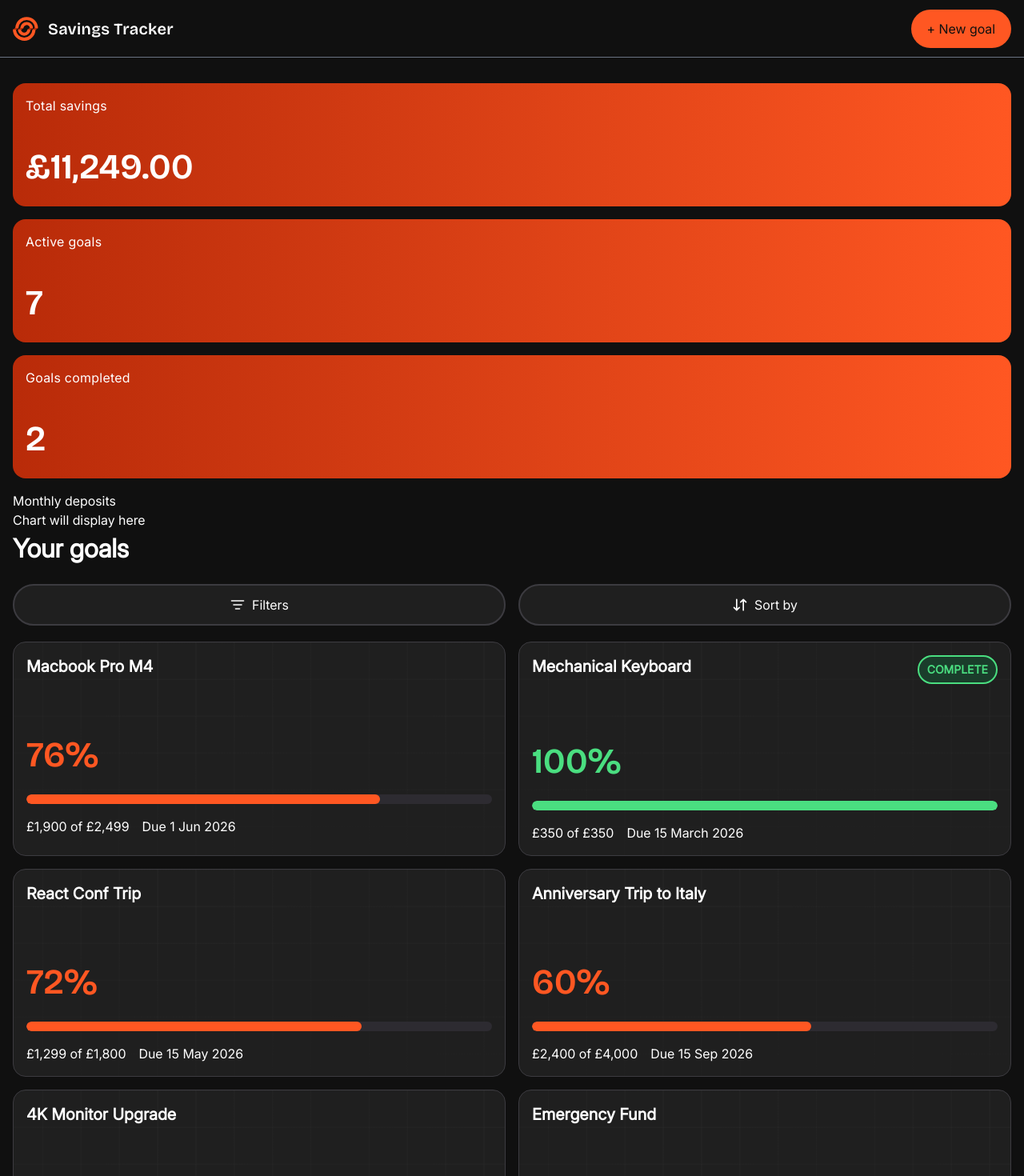
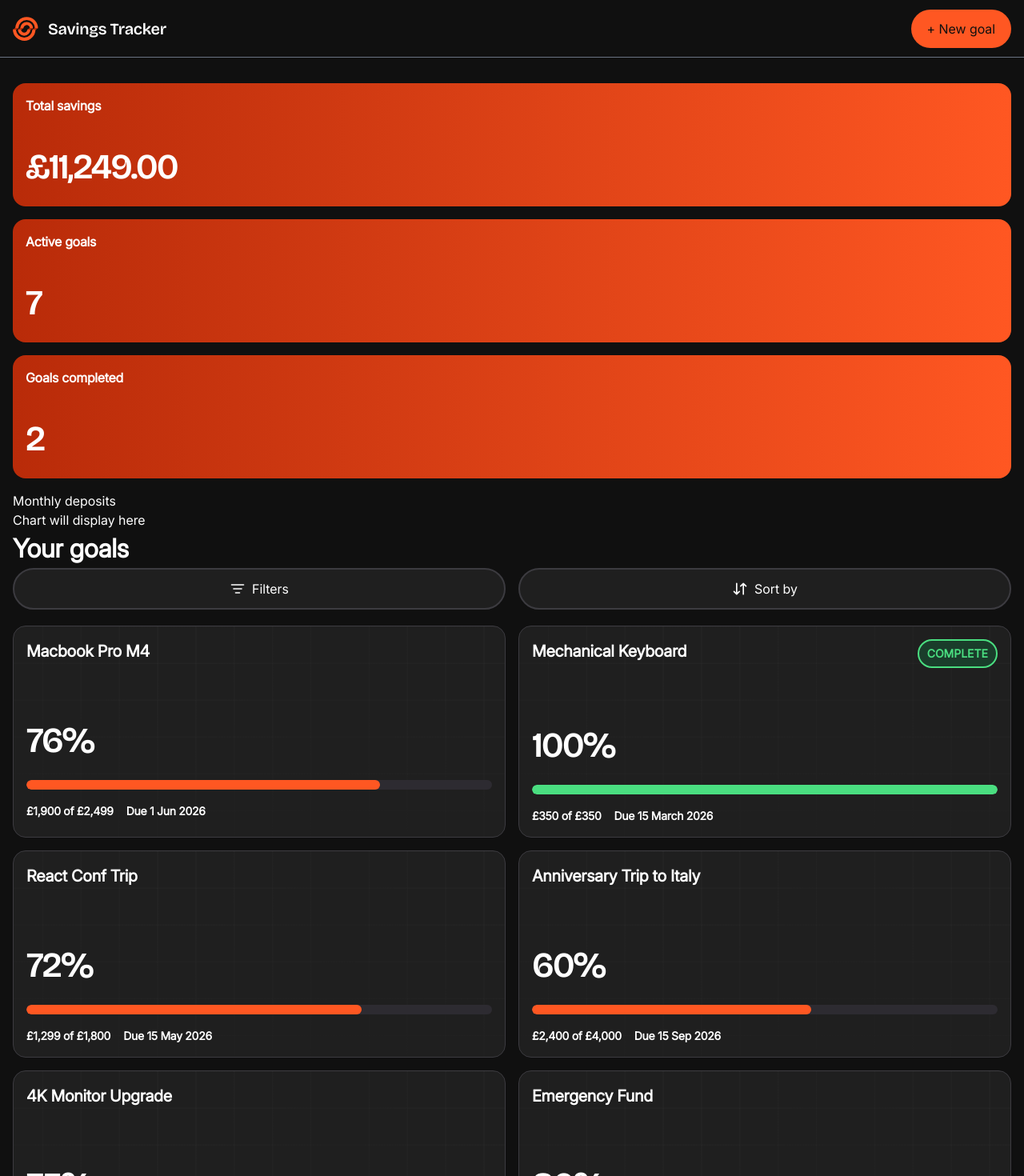
Before and after one commit to bradleyfowler/savings-tracker, a Next.js app: page / in a window 1280 px wide. Shown: the top 1470 px of the page at 80% size. Built offline with nearby package versions, Linux system fonts and the light colour scheme.

Commit message:
feat: add text presets

```diff
--- a/app/globals.css
+++ b/app/globals.css
@@ -33,3 +33,56 @@ body {
 .font-heading {
   font-family: var(--font-heading);
 }
+
+.text-preset-1 {
+  font-family: var(--font-heading);
+  font-size: 64px;
+  font-weight: 600;
+  letter-spacing: -2px;
+}
+
+.text-preset-1-mobile {
+  font-family: var(--font-heading);
+  font-size: 44px;
+  font-weight: 600;
+  letter-spacing: -2px;
+}
+
+.text-preset-2 {
+  font-size: 32px;
+  font-weight: bold;
+}
+
+.text-preset-3 {
+  font-size: 20px;
+  font-weight: bold;
+  letter-spacing: -0.3px;
+}
+
+.text-preset-4 {
+  font-size: 20px;
+  font-weight: 600;
+  letter-spacing: -0.3px;
+}
+
+.text-preset-5 {
+  font-size: 16px;
+  letter-spacing: -0.3px;
+}
+
+.text-preset-5-semi-bold {
+  font-size: 16px;
+  font-weight: 600;
+  letter-spacing: -0.3px;
+}
+
+.text-preset-6 {
+  font-size: 14px;
+  font-weight: 600;
+  letter-spacing: -0.3px;
+}
+
+.text-preset-7 {
+  font-size: 11px;
+  font-weight: 600;
+}
--- a/app/page.tsx
+++ b/app/page.tsx
@@ -17,7 +17,7 @@ export default function Home() {
         </section>
         <section>
           <div className="mb-5">
-            <h1 className="text-[32px] font-bold mb-5">Your goals</h1>
+            <h1 className="text-preset-2">Your goals</h1>
             <ListControls />
           </div>
           <div className="grid grid-cols-1 md:grid-cols-2 gap-4">
--- a/components/GoalCard/GoalCard.tsx
+++ b/components/GoalCard/GoalCard.tsx
@@ -16,7 +16,7 @@ const GoalCard = ({
   return (
     <div className="rounded-2xl bg-[#1f1f1f] bg-[url('/pattern-grid.svg')] border border-solid border-[#3C3B40]">
       <div className="flex justify-between align-middle p-4 mb-8">
-        <h1 className="text-xl font-bold">{title}</h1>
+        <h1 className="text-preset-4">{title}</h1>
         {complete && (
           <span className="text-[#4ADE80] bg-[#1A3D2B] border-2 border-solid border-[#4ADE80] rounded-full font-bold py-1.5 px-2.5 text-sm">
             COMPLETE
@@ -24,7 +24,7 @@ const GoalCard = ({
         )}
       </div>
       <div className="p-4">
-        <p className={`mb-4 text-[44px] font-heading ${isComplete ? "text-[#4ADE80]" : "text-[#ff5722]"}`}>
+        <p className={`mb-4 text-preset-1-mobile {isComplete ? "text-[#4ADE80]" : "text-[#ff5722]"}`}>
           {progress}%
         </p>
         <div className="mb-4 h-3 w-full overflow-hidden rounded-full bg-[#2D2B31]">
@@ -34,8 +34,8 @@ const GoalCard = ({
           />
         </div>
         <div className="flex gap-4">
-          <p>{amount}</p>
-          <p>Due {dueDate}</p>
+          <p className="text-preset-6">{amount}</p>
+          <p className="text-preset-6">Due {dueDate}</p>
         </div>
       </div>
     </div>
--- a/components/Header/Header.tsx
+++ b/components/Header/Header.tsx
@@ -11,7 +11,7 @@ const Header = () => {
           width={32}
           height={32}
         />
-        <h1 className="text-xl tracking-[0.3px] font-heading">Savings Tracker</h1>
+        <h1 className="text-preset-3 font-heading">Savings Tracker</h1>
       </div>
       <div className="mr-4">
         <Button type="primary">+ New goal</Button>
--- a/components/MetricCard/MetricCard.tsx
+++ b/components/MetricCard/MetricCard.tsx
@@ -2,8 +2,8 @@ const MetricCard = ({ title, value }: { title: string; value: string }) => {
   return (
     <div className="rounded-2xl bg-linear-to-r from-[#b92b09] to-[#ff5722] mb-4">
       <div className="p-4">
-        <h1 className="text-base tracking-[0.3px] mb-8">{title}</h1>
-        <p className="text-[44px] font-heading">{value}</p>
+        <h1 className="text-preset-5-semi-bold mb-8">{title}</h1>
+        <p className="text-preset-1-mobile">{value}</p>
       </div>
     </div>
   );
```
